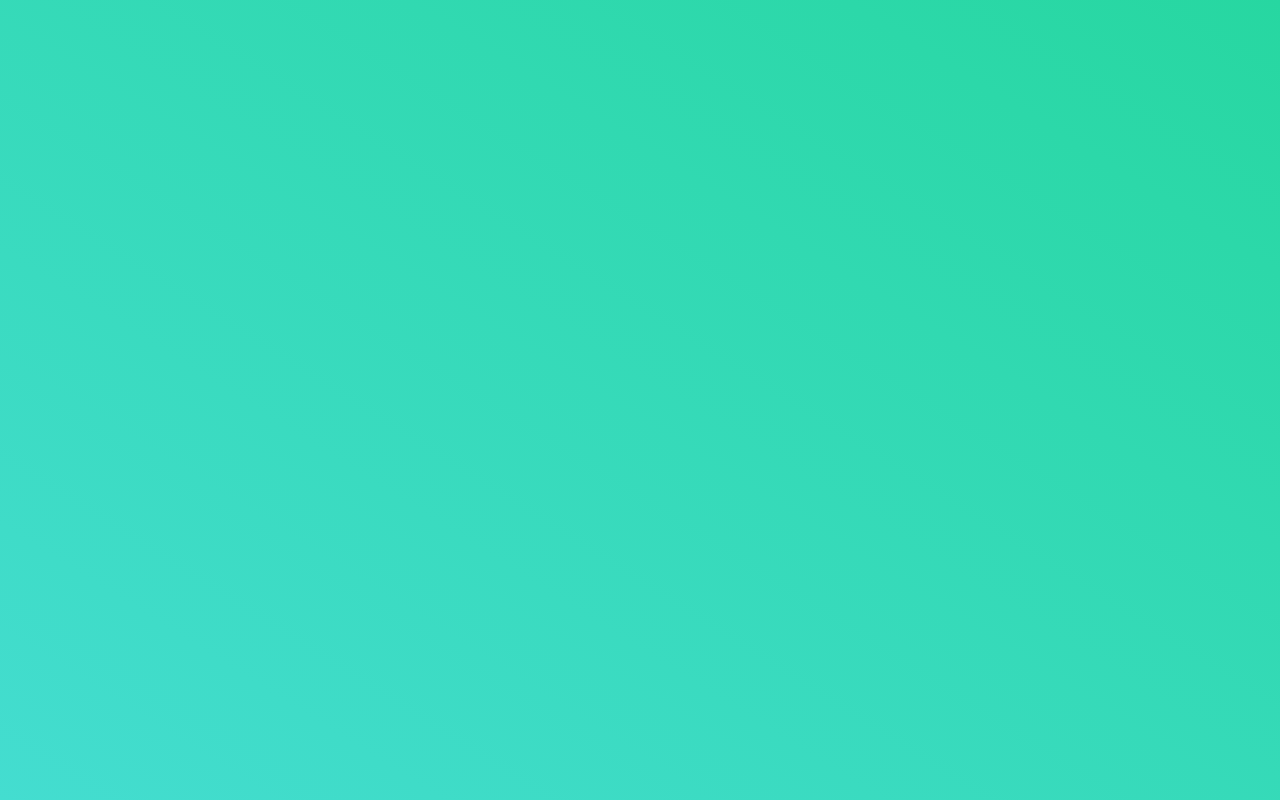
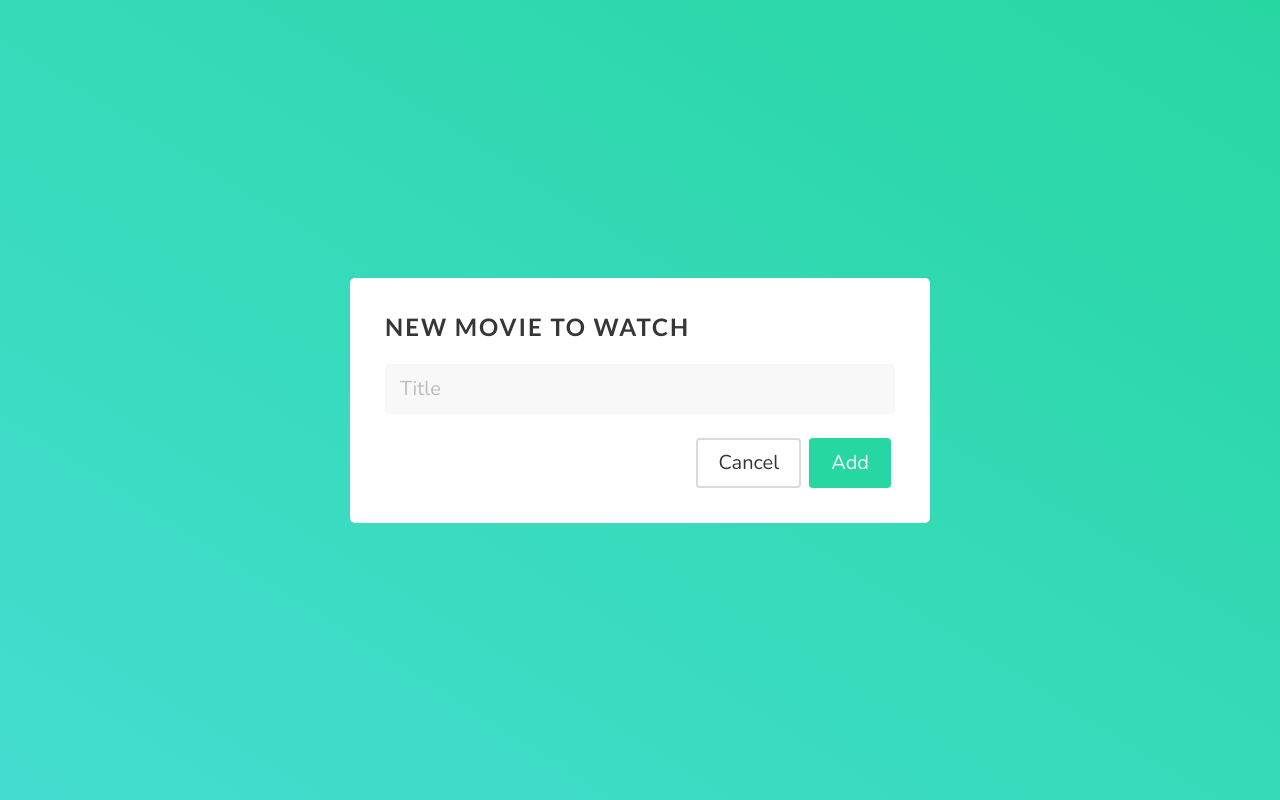
Before and after one commit to pwlgr/movies, an Angular app: page /genres/1/new-movie in a window 1280 px wide. Before the commit this address led to /. Built offline with nearby package versions, Linux system fonts and the light colour scheme.

Commit message:
add creating new movie functionality

```diff
--- a/src/app/app-routing.module.ts
+++ b/src/app/app-routing.module.ts
@@ -23,7 +23,7 @@ const routes: Routes = [
 		component: MovieViewComponent
 	},
 	{
-		path: 'new-movie',
+		path: 'genres/:genreId/new-movie',
 		component: NewMovieComponent
 	}
 ];
--- a/src/app/movie.service.ts
+++ b/src/app/movie.service.ts
@@ -16,4 +16,8 @@ export class MovieService {
 	getMovies(genreId: string) {
 		return this.webReqService.get(`genres/${genreId}/movies`);
 	}
+
+	createMovie(title: string, genreId: string) {
+		return this.webReqService.post(`genres/${genreId}/movies`, { title });
+	}
 }
--- a/src/app/pages/movie-view/movie-view.component.ts
+++ b/src/app/pages/movie-view/movie-view.component.ts
@@ -16,10 +16,8 @@ export class MovieViewComponent implements OnInit {
 
 	ngOnInit() {
 		this.route.params.subscribe((params: any) => {
-			console.log(params);
 			this.movieService.getMovies(params.genreId).subscribe((movies: any) => {
 				this.movies = JSON.parse(movies._body);
-				console.log(this.movies);
 			});
 		});
 
--- a/src/app/pages/new-movie/new-movie.component.ts
+++ b/src/app/pages/new-movie/new-movie.component.ts
@@ -1,15 +1,25 @@
 import { Component, OnInit } from '@angular/core';
+import { MovieService } from '../../movie.service';
+import { ActivatedRoute, Router } from '@angular/router';
 
 @Component({
-  selector: 'app-new-movie',
-  templateUrl: './new-movie.component.html',
-  styleUrls: ['./new-movie.component.scss']
+	selector: 'app-new-movie',
+	templateUrl: './new-movie.component.html',
+	styleUrls: [ './new-movie.component.scss' ]
 })
 export class NewMovieComponent implements OnInit {
+	genreId: string;
+	constructor(private movieService: MovieService, private route: ActivatedRoute, private router: Router) {}
 
-  constructor() { }
+	ngOnInit() {
+		this.route.params.subscribe((params: any) => {
+			this.genreId = params['genreId'];
+		});
+	}
 
-  ngOnInit() {
-  }
-
+	createMovie(title: string) {
+		this.movieService.createMovie(title, this.genreId).subscribe((res: any) => {
+			this.router.navigate([ 'genres', this.genreId ]);
+		});
+	}
 }
```
